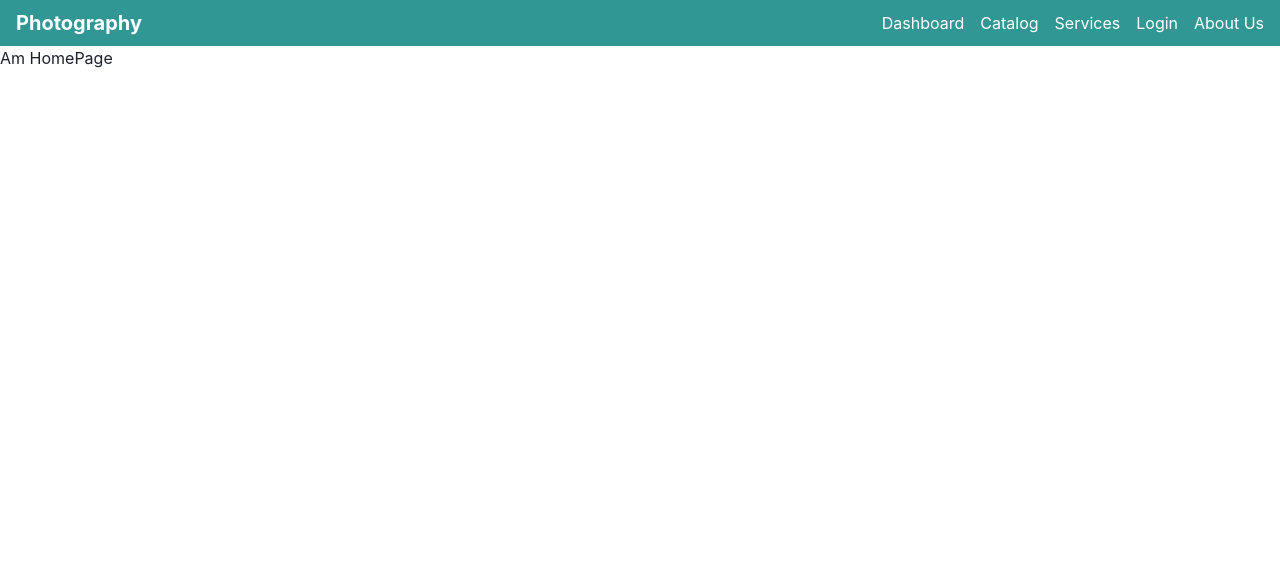
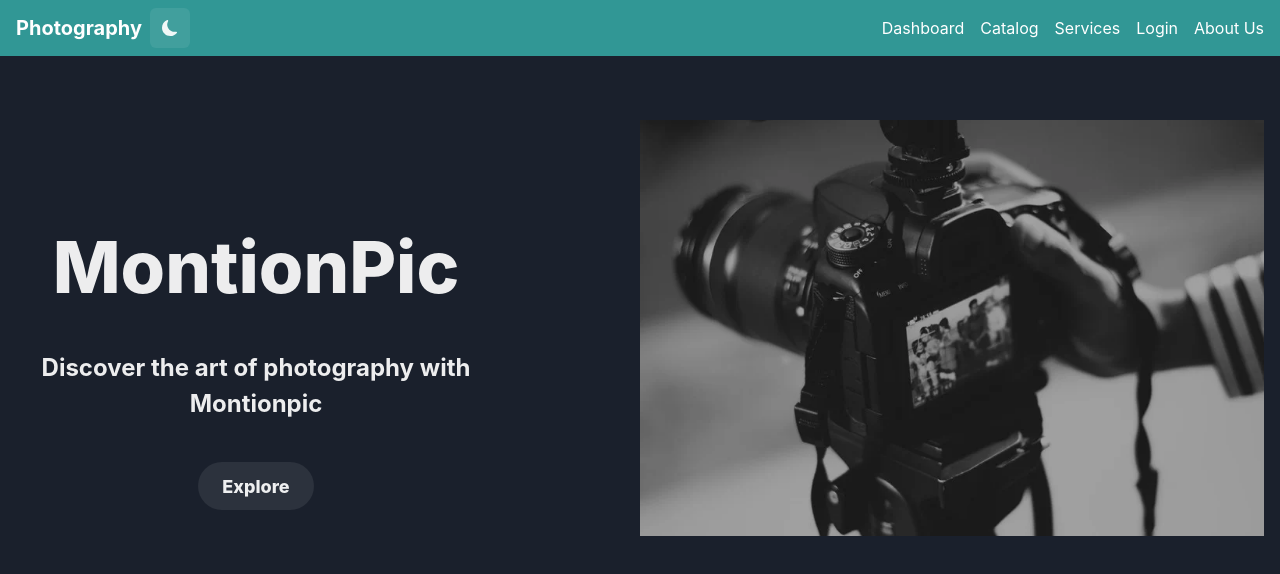
Before and after one commit to lokytech5/orode-website, a React (Create React App) app: page / in a window 1280 px wide. Shown: the top 574 px of the page. Built offline with nearby package versions, Linux system fonts and the light colour scheme.

Commit message:
"Complete part one of home-components"

```diff
--- /dev/null
+++ b/src/components/home/Home.jsx
@@ -0,0 +1,50 @@
+import React from 'react'
+import {
+    Flex,
+    Box,
+    Heading,
+    Text,
+    Button,
+    Image,
+    Grid,
+    GridItem,
+    useBreakpointValue,
+} from '@chakra-ui/react';
+
+export default function Home() {
+    const flexDirection = useBreakpointValue({ base: 'column', md: 'row' });
+    const imageSize = useBreakpointValue({ base: '100%', md: '300px', lg: '50%' });
+    return (
+        <div>
+            <Flex
+                w="100%"
+                p={4}
+                pt="16"
+                direction={flexDirection}
+                alignItems={{ base: 'center', md: 'flex-start' }}
+                justifyContent='center'
+            >
+                <Box mr={{ base: 0, md: "36" }} textAlign={{ base: 'center', md: 'left' }}>
+                    <Heading as="h1" mb={10} mt={10} fontWeight="extrabold" fontSize={'7xl'} pt="16" textAlign="center">
+                        MontionPic
+                    </Heading>
+                    <Text mb={10} fontWeight="bold" fontSize={'2xl'} textAlign="center">Discover the art of photography with Montionpic</Text>
+                    <Box textAlign="center">
+                        <Button mb={{ base: 4, md: 0 }}
+                            size="lg"
+                            fontSize="lg"
+                            fontWeight="extrabold"
+                            borderRadius="full"
+                        >Explore</Button>
+                    </Box>
+                </Box>
+                <Image
+                    src={require('../../assets/img/screen.webp')}
+                    alt="Placeholder for image"
+                    boxSize={imageSize}
+                    objectFit="cover"
+                />
+            </Flex>
+        </div>
+    )
+}
--- a/src/index.js
+++ b/src/index.js
@@ -2,12 +2,15 @@ import React from 'react';
 import ReactDOM from 'react-dom/client';
 import './index.css';
 import App from './App';
-import { ChakraProvider } from '@chakra-ui/react';
+import APPTheme from './theme/AppTheme'
+import { ChakraProvider, ColorModeScript } from '@chakra-ui/react';
+import AppTheme from './theme/AppTheme';
 
 const root = ReactDOM.createRoot(document.getElementById('root'));
 root.render(
   <React.StrictMode>
-    <ChakraProvider>
+    <ChakraProvider theme={APPTheme}>
+    <ColorModeScript initialColorMode={AppTheme.config.initialColorMode}/>
       <App />
     </ChakraProvider>
   </React.StrictMode>
--- a/src/pages/HomePage.jsx
+++ b/src/pages/HomePage.js
@@ -1,7 +1,8 @@
 import React from 'react'
+import Home from '../components/home/Home'
 
 export default function HomePage() {
   return (
-    <h1>Am HomePage</h1>
+    <Home />
   )
 }
--- a/src/shared/navigation/Navigation.jsx
+++ b/src/shared/navigation/Navigation.jsx
@@ -14,6 +14,7 @@ import {
 import { NavLink } from 'react-router-dom';
 import { GiHamburgerMenu } from 'react-icons/gi';
 import './Navigation.css'
+import ColorModeSwitch from '../../theme/ColorModeSwitch';
 
 export default function Navigation() {
     return (
@@ -35,6 +36,7 @@ export default function Navigation() {
                         Photography
                     </Text>
                 </Link>
+                <ColorModeSwitch />
             </Flex>
             <Spacer />
             <Box display={{ base: 'none', md: 'block' }}>
--- /dev/null
+++ b/src/theme/AppTheme.jsx
@@ -0,0 +1,11 @@
+import { extendTheme, ThemeConfig } from "@chakra-ui/react";
+import React from 'react'
+
+
+const config = {
+    initialColorMode: 'dark'
+};
+
+const AppTheme = extendTheme({ config });
+
+export default AppTheme;
--- /dev/null
+++ b/src/theme/ColorModeSwitch.jsx
@@ -0,0 +1,17 @@
+import React from 'react'
+import { HStack, Switch, Text, useColorMode, IconButton } from '@chakra-ui/react'
+import { BsSun } from 'react-icons/bs'
+import { BsMoonFill } from 'react-icons/bs'
+import { HiMoon } from 'react-icons/hi'
+
+
+export default function ColorModeSwitch() {
+    const { toggleColorMode, colorMode } = useColorMode();
+    return (
+        <IconButton
+            aria-label='Toggle button'
+            icon={colorMode === 'dark' ? <BsMoonFill /> : <BsSun />}
+            onClick={toggleColorMode}
+        />
+    )
+}
```
Also changed, not shown: src/assets/img/screen.webp (added), src/components/home/Home.css (added), src/components/home/Main.css (deleted), src/components/home/Main.jsx (deleted), src/pages/AboutUsPage.js (renamed from src/pages/AboutUsPage.jsx), src/pages/CatalogPage.js (renamed from src/pages/CatalogPage.jsx).
